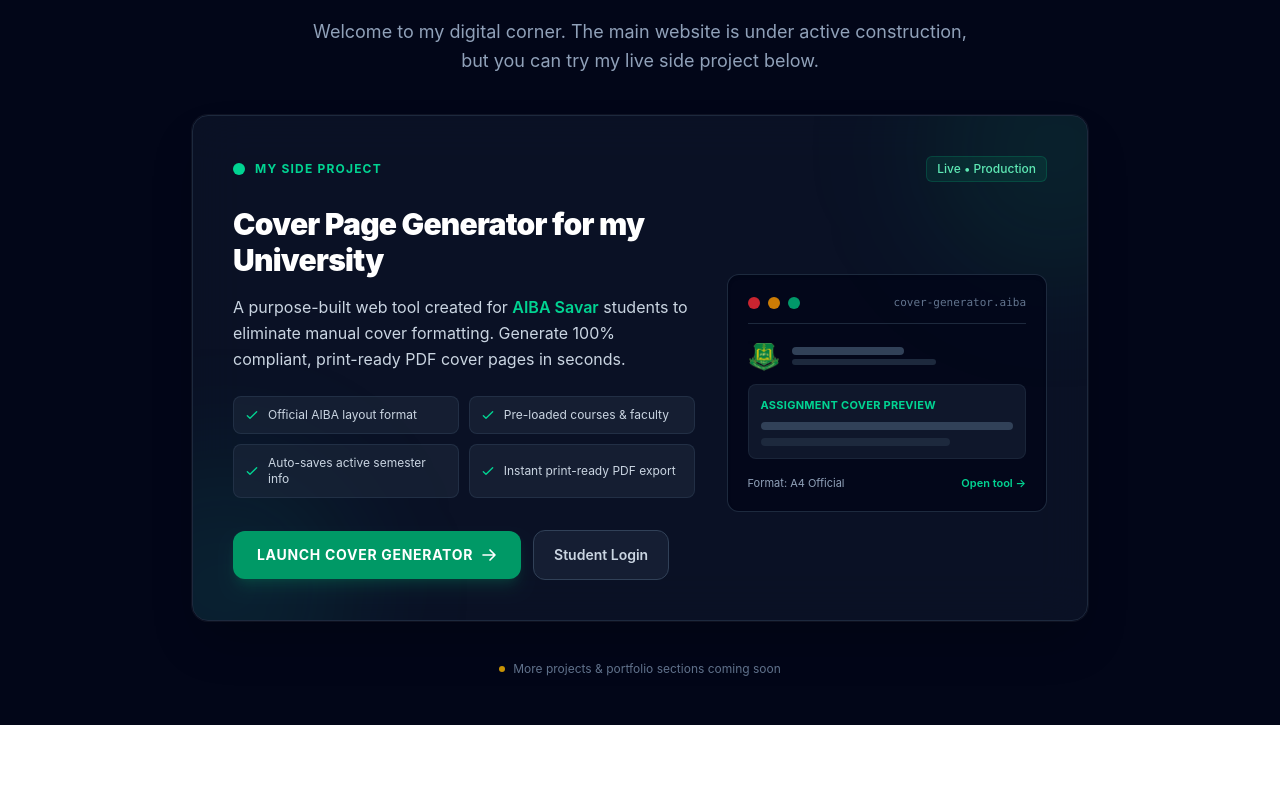
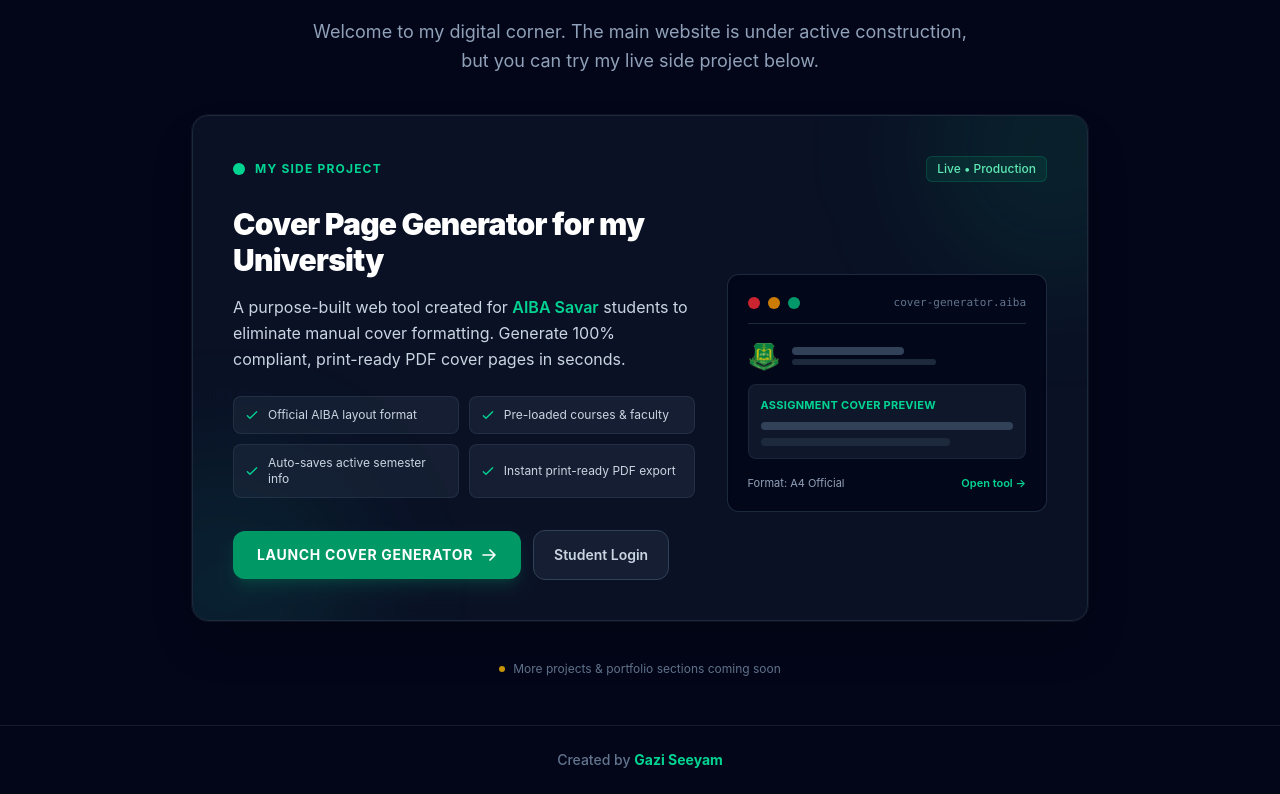
Before and after one commit to gaziseeyam48/aiba-cover-gen, a React (Vite) app: page / in a window 1280 px wide. Shown: the part 285-1079 px from the top of the page. Before the commit the page ends 1010 px from the top, so only its background shows below. Built offline with nearby package versions, Linux system fonts and the light colour scheme; what @react-pdf/renderer would draw is missing.

Commit message:
Footer added

```diff
--- a/src/App.jsx
+++ b/src/App.jsx
@@ -153,6 +153,23 @@
     <path d="M3.964 10.71A5.41 5.41 0 0 1 3.682 9c0-.593.102-1.17.282-1.71V4.958H.957A8.996 8.996 0 0 0 0 9c0 1.452.348 2.827.957 4.042l3.007-2.332Z" fill="#FBBC05" />
     <path d="M9 3.58c1.321 0 2.508.454 3.44 1.345l2.582-2.58C13.463.891 11.426 0 9 0A8.997 8.997 0 0 0 .957 4.958L3.964 6.29C4.672 4.163 6.656 3.58 9 3.58Z" fill="#EA4335" />
   </svg>
+);
+
+// --- SHARED FOOTER ---
+const Footer = ({ isDark = false }) => (
+  <footer className={`mt-auto py-6 text-center ${isDark ? 'border-t border-slate-800/60' : 'border-t border-slate-200/60'}`}>
+    <p className={`text-sm font-medium ${isDark ? 'text-slate-500' : 'text-slate-500'}`}>
+      Created by{' '}
+      <a
+        href="https://gaziseeyam.info"
+        target="_blank"
+        rel="noopener noreferrer"
+        className={`font-bold transition-colors hover:underline ${isDark ? 'text-emerald-400 hover:text-emerald-300' : 'text-emerald-600 hover:text-emerald-700'}`}
+      >
+        Gazi Seeyam
+      </a>
+    </p>
+  </footer>
 );
 
 // --- STEP 1: LOGIN ---
@@ -779,7 +796,7 @@
   };
 
   return (
-    <div className="min-h-screen bg-slate-100 text-slate-900">
+    <div className="flex flex-col min-h-screen bg-slate-100 text-slate-900">
       <AppHeader
         maxWidth="max-w-6xl"
         rightContent={
@@ -1147,11 +1164,12 @@
                   </button>
                 </div>
               </div>
-
             </div>
           </div>
         )}
       </div>
+
+      <Footer />
     </div>
   );
 };
@@ -1480,7 +1498,7 @@
   if (loading) return <div className="flex min-h-screen items-center justify-center bg-slate-50 text-sm font-medium text-slate-500">Loading workspace…</div>;
 
   return (
-    <div className="relative min-h-screen bg-slate-50 text-slate-900">
+    <div className="flex flex-col relative min-h-screen bg-slate-50 text-slate-900">
       <AppHeader
         maxWidth="max-w-6xl"
         rightContent={
@@ -1634,6 +1652,8 @@
           </div>
         </div>
       )}
+
+      <Footer />
     </div>
   );
 };
@@ -1791,6 +1811,8 @@
 
         </div>
       </main>
+
+      <Footer isDark />
     </div>
   );
 };
```
